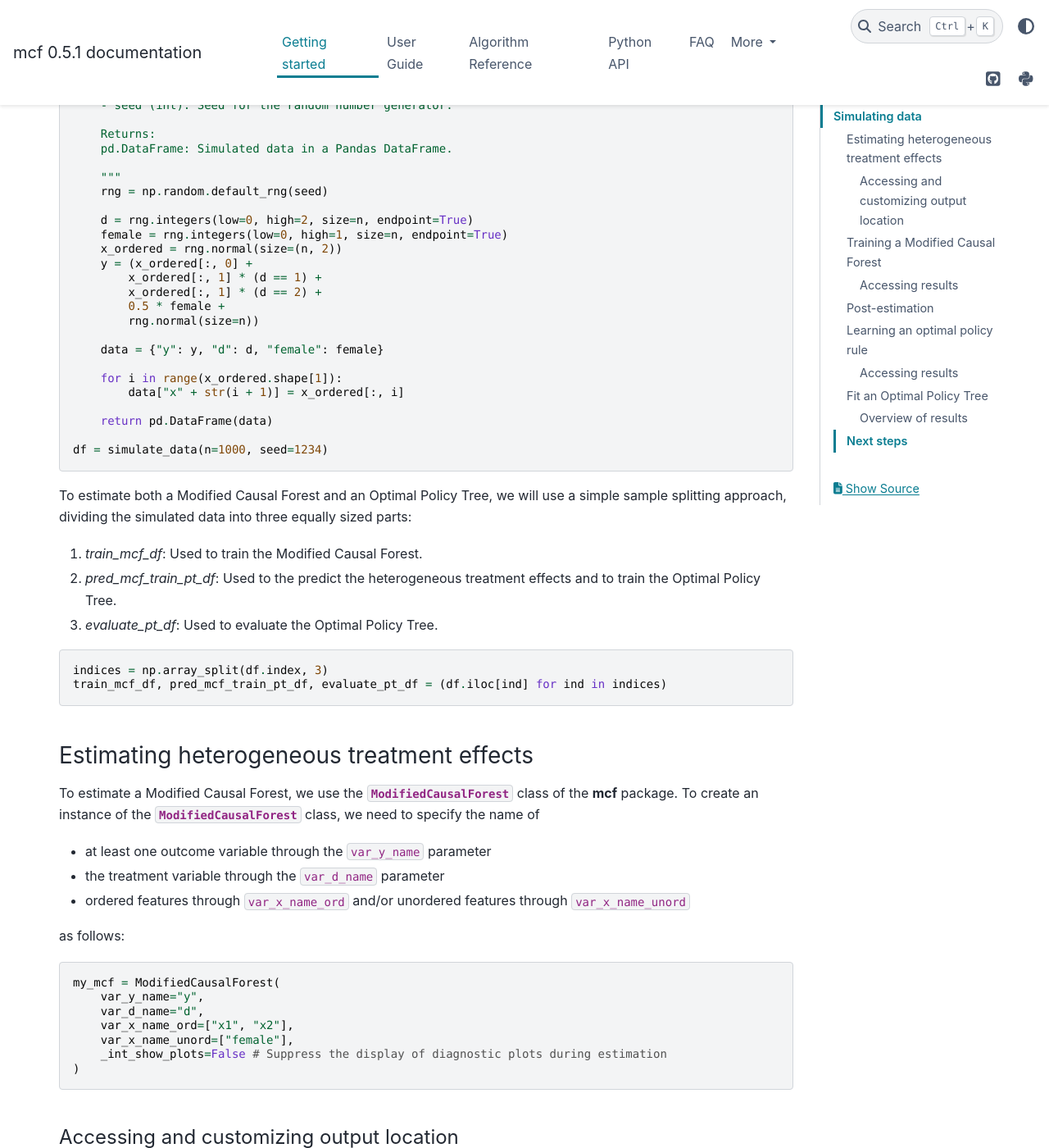
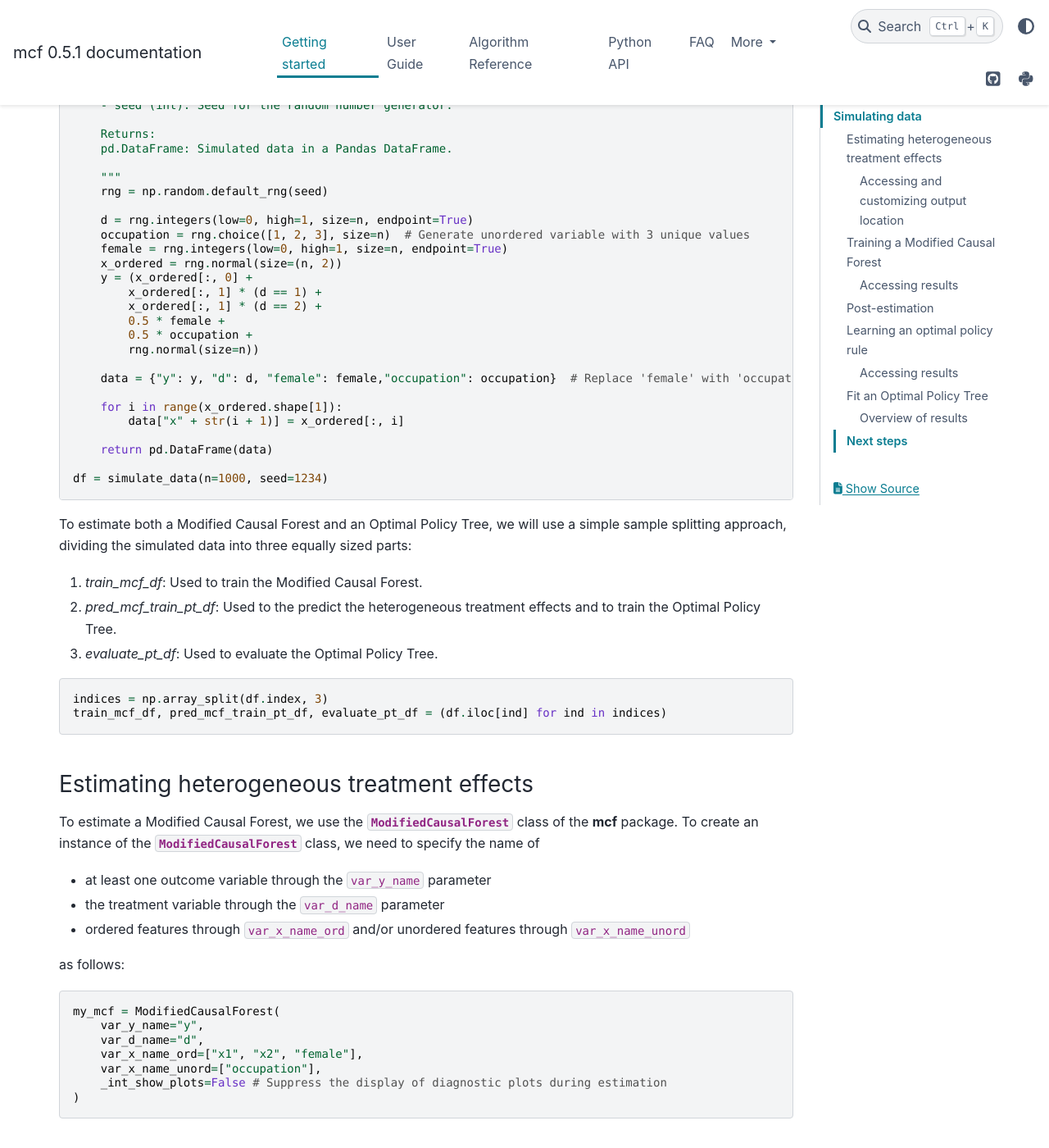
Before and after one commit to MCFpy/mcf, a Sphinx documentation site: the page built from docs/source/getting_started.rst, in a window 1280 px wide and 1400 px high, scrolled down 668 px. Shown: the whole window at 82% size. Built offline with Sphinx 7.4.7 and the PyData theme 0.15.4, drawn with Linux system fonts in a browser that asks for light colours; some of the changed text lies outside the part shown.

Commit message:
Update getting_started.rst

```diff
--- a/docs/source/getting_started.rst
+++ b/docs/source/getting_started.rst
@@ -37,16 +37,18 @@ First, we'll create some synthetic data to showcase the functionality of the **m
         """
         rng = np.random.default_rng(seed)
 
-        d = rng.integers(low=0, high=2, size=n, endpoint=True)
+        d = rng.integers(low=0, high=1, size=n, endpoint=True)
+        occupation = rng.choice([1, 2, 3], size=n)  # Generate unordered variable with 3 unique values
         female = rng.integers(low=0, high=1, size=n, endpoint=True)
         x_ordered = rng.normal(size=(n, 2))
         y = (x_ordered[:, 0] +
             x_ordered[:, 1] * (d == 1) +
             x_ordered[:, 1] * (d == 2) +
             0.5 * female +
+            0.5 * occupation +
             rng.normal(size=n))
 
-        data = {"y": y, "d": d, "female": female}
+        data = {"y": y, "d": d, "female": female,"occupation": occupation}  # Replace 'female' with 'occupation'
 
         for i in range(x_ordered.shape[1]):
             data["x" + str(i + 1)] = x_ordered[:, i]
@@ -83,8 +85,8 @@ as follows:
     my_mcf = ModifiedCausalForest(
         var_y_name="y",
         var_d_name="d",
-        var_x_name_ord=["x1", "x2"],
-        var_x_name_unord=["female"],
+        var_x_name_ord=["x1", "x2", "female"],
+        var_x_name_unord=["occupation"],
         _int_show_plots=False # Suppress the display of diagnostic plots during estimation
     )
 
@@ -231,9 +233,9 @@ as follows:
 
     my_policy_tree = OptimalPolicy(
         var_d_name="d",
-        var_polscore_name=["Y_LC0_un_lc_pot", "Y_LC1_un_lc_pot", "Y_LC2_un_lc_pot"],
-        var_x_name_ord=["x1", "x2"],
-        var_x_name_unord=["female"],
+        var_polscore_name=["Y_LC0_un_lc_pot", "Y_LC1_un_lc_pot"],
+        var_x_name_ord=["x1", "x2", "female"],
+        var_x_name_unord=["occupation"],
         gen_method="policy tree",
         pt_depth_tree_1=2
         )
```
